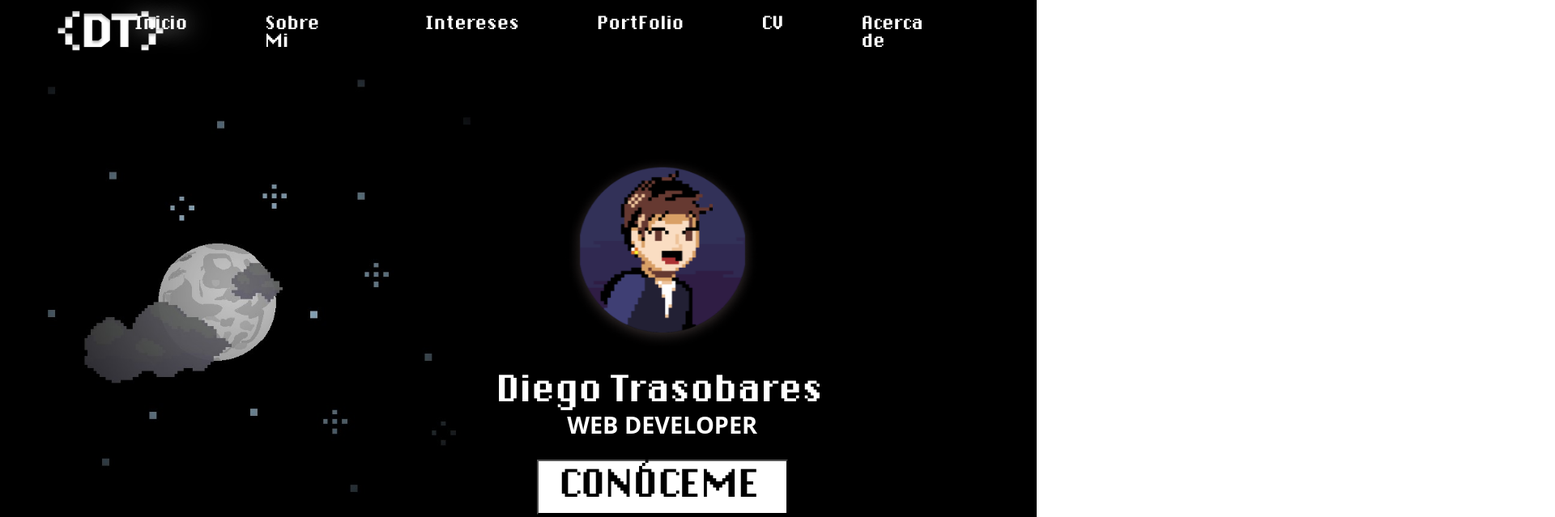
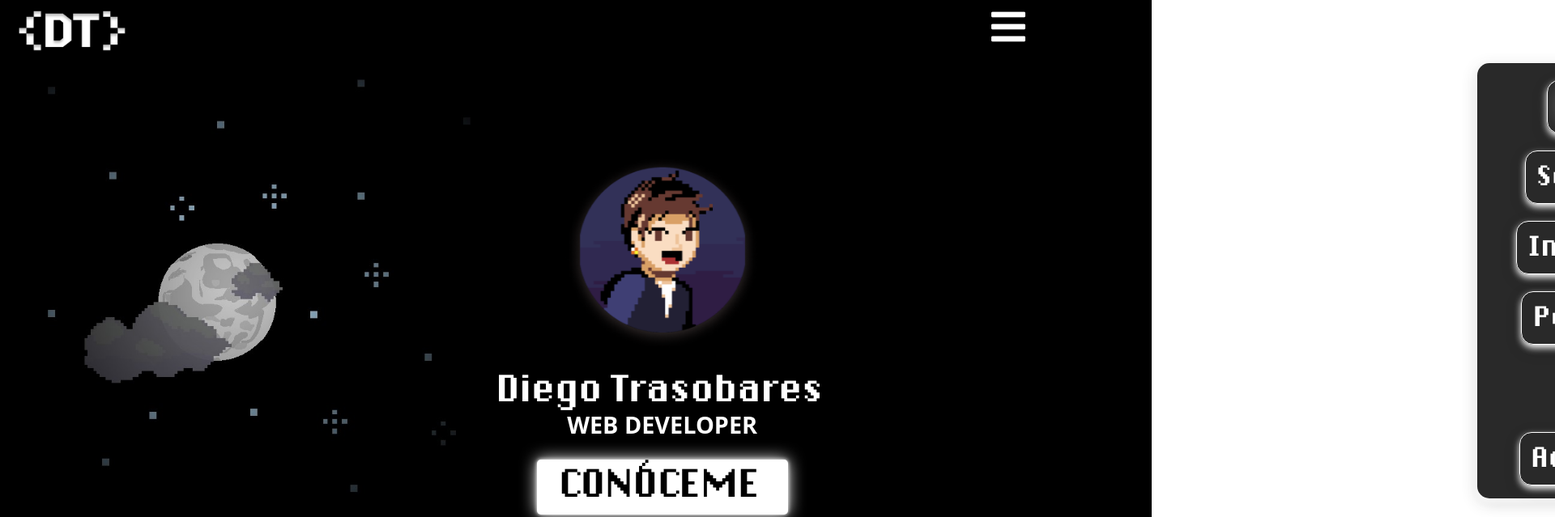
Before and after one commit to diegotrasobares/portfolio, a plain HTML site: page index.html in a window 1280 px wide. Shown: the top 639 px of the page at 81% size, 1920 px wide, since content can reach past the window. Drawn offline with Linux system fonts and the light colour scheme.

Commit message:
menu implementado y efectos de boton

```diff
--- a/index.html
+++ b/index.html
@@ -9,7 +9,7 @@
     <link rel="stylesheet" href="styles/header.css">
     <link rel="stylesheet" href="styles/style-index.css">
     <link href="https://cdnjs.cloudflare.com/ajax/libs/font-awesome/5.13.0/css/all.min.css" rel="stylesheet">
-
+    <script defer src="/js/index.js"></script>
 </head>
 
 <body>
@@ -18,12 +18,11 @@
             <img src="img/logo.png" alt="">
         </div>
         <div class="main-menu">
-            <input type="checkbox" class="check">
-            <label for="check" class="checkbtn">
+           <button class="nav-toggle">
                 <i class="fas fa-bars"></i>
-            </label>
+            </button>
             <nav>
-                <div id="menu-header">
+                <div class="menu-header ">
                     <ul>
                         <li><a class="active" href="index.html">Inicio</a></li>
                         <li> <a href="../sobre mi/index.html">Sobre Mi</a></li>
--- /dev/null
+++ b/js/index.js
@@ -0,0 +1,6 @@
+const navToggle = document.querySelector(".nav-toggle");
+const navMenu = document.querySelector(".menu-header");
+
+navToggle.addEventListener("click",()=>{
+    navMenu.classList.toggle("nav-menu_visible");
+});
--- a/styles/header.css
+++ b/styles/header.css
@@ -1,10 +1,5 @@
 
-.logo>img {
-    margin-left: 30%;
-    width: 190;
-    height: 62px;
 
-  }
   header {
       display: flex;
       justify-content: space-between;
@@ -52,16 +47,62 @@
       transition: all 0.2s ease-in;
 
     }
-    .checkbtn {
-        font-size: 3.5rem;
+    .nav-toggle {
+        font-size: 3.0rem;
         color: #ffffff;
         float: right;
-        display:none;
+        display: none;
+        background: none;
+        border: 0;
+        margin-bottom: 1rem;
+      }
+      .logo>img {
+        margin-left: auto;
+        width: 190;
+        height: 62px;
 
       }
-      .check {
-        display:none;
+
+    @media (max-width:1314px){
+
+
+      .menu-header {
+        margin-top: 3%;
+        position:absolute;
+        right: -65%;
+        transition: all 0.3s;
       }
-    @media (max-width:858px){
+      nav ul {
+        position: relative;
+        flex-direction: column;
+        line-height: 2rem;
+        margin-top: 2rem;
+        background-color: #292929;
+        border: 0px solid black;
+        box-shadow: 0 4px 8px 0 white, 0 6px 20px 0 rgba(0, 0, 0, 0.19);
+        border-radius: 15px 0  0  15px;
+        align-items: center;
+        gap: 1rem;
+        animation: neon4 1.5s ease-in-out infinite alternate;
+        padding: 1rem 2rem 1rem 3rem;
+      }
+      nav li a {
+        font-size: 1.5rem;
+        border: 1px solid white;
+        border-radius: 15px;
+        box-shadow: 0 4px 8px 0 white, 0 6px 20px 0 rgba(0, 0, 0, 0.19);
+        padding: 1rem 1rem 1rem 1rem;
+      }
+      nav li {
+        margin-right: 0rem;
+      }
+      .nav-toggle {
+        display: block;
+        line-height: 1.7rem;
+      }
+      .nav-menu_visible {
+        right: 0%;
+        z-index: 2;
 
+      }
     }
--- a/styles/style-index.css
+++ b/styles/style-index.css
@@ -21,9 +21,12 @@ body {
     float: right;
   }
   .right-side>img{
+    display:block;
+    position: relative;
     height: 15rem;
     width: 15rem;
     animation: up-down 1.4s infinite ease-in-out alternate;
+    z-index: 1;
   }
   @keyframes up-down{
     from{
@@ -47,9 +50,11 @@ body {
 .right-side>h1{
   margin-bottom: 0px;
 }
-button {
+.right-side> button {
     width: 310px;
     height: 68px;
+    border: 0;
+    border-radius: 5px;
     font-family: pixel;
     background-color: white;
     font-size: 2.1rem;
@@ -57,8 +62,15 @@ button {
     -o-transition: all 0.2s ease-in;
     -webkit-transition: all 0.2s ease-in;
     transition: all 0.2s ease-in;
+    animation: blink 1.0s infinite alternate;
 }
-button:hover {
+@-webkit-keyframes blink {
+  100% {
+    box-shadow: 0 0 5px #fff, 0 0 0px #fff, 0 0 20px #fff, 0 0 0px #fff,
+      0 0 0px #e7e7e7, 0 0 0px #fff;
+  }
+}
+.right-side button:hover {
   color: #ffffff;
   background-color: rgb(54, 54, 54);
   text-shadow:0px 0px 30px #ffffff;
```
